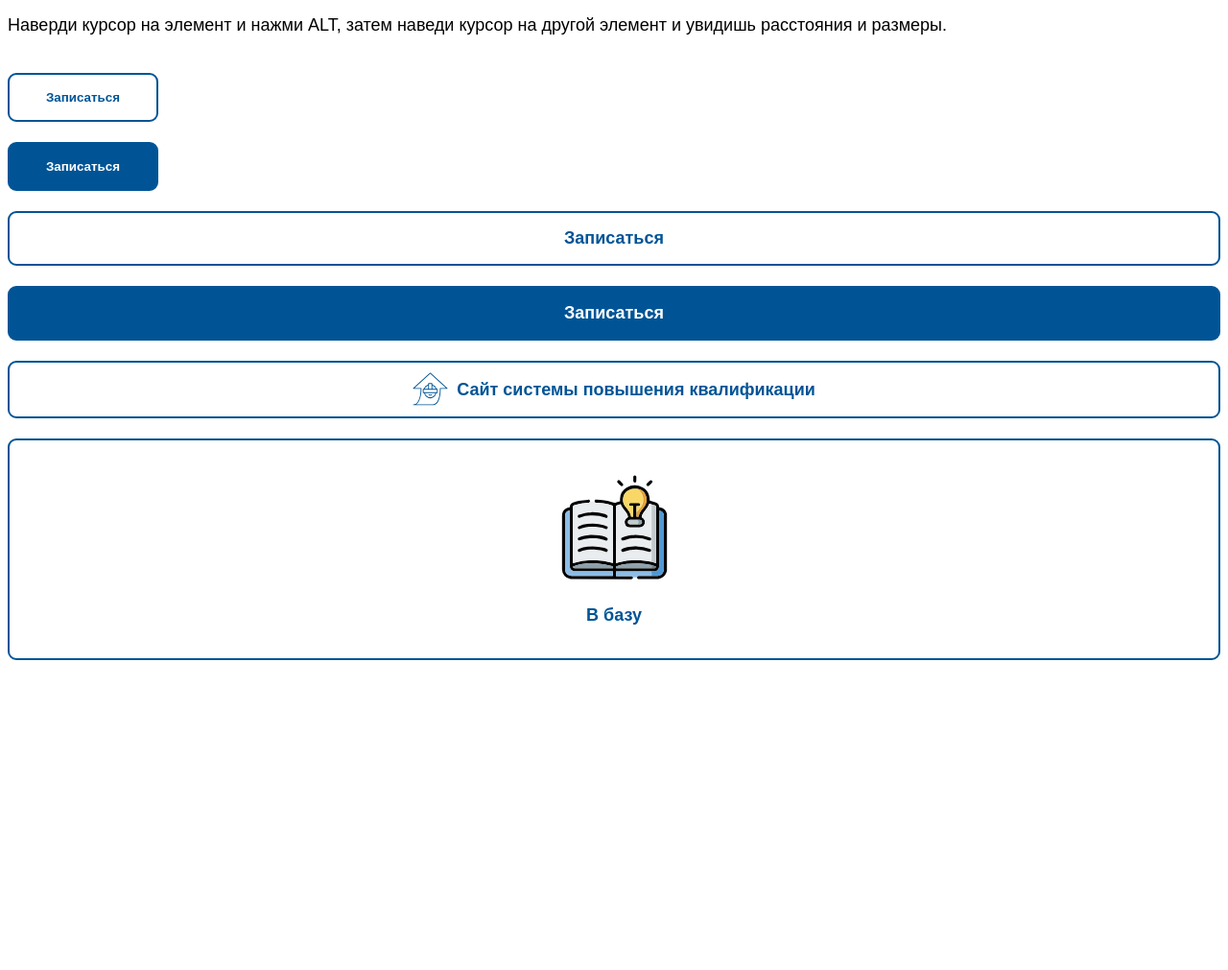
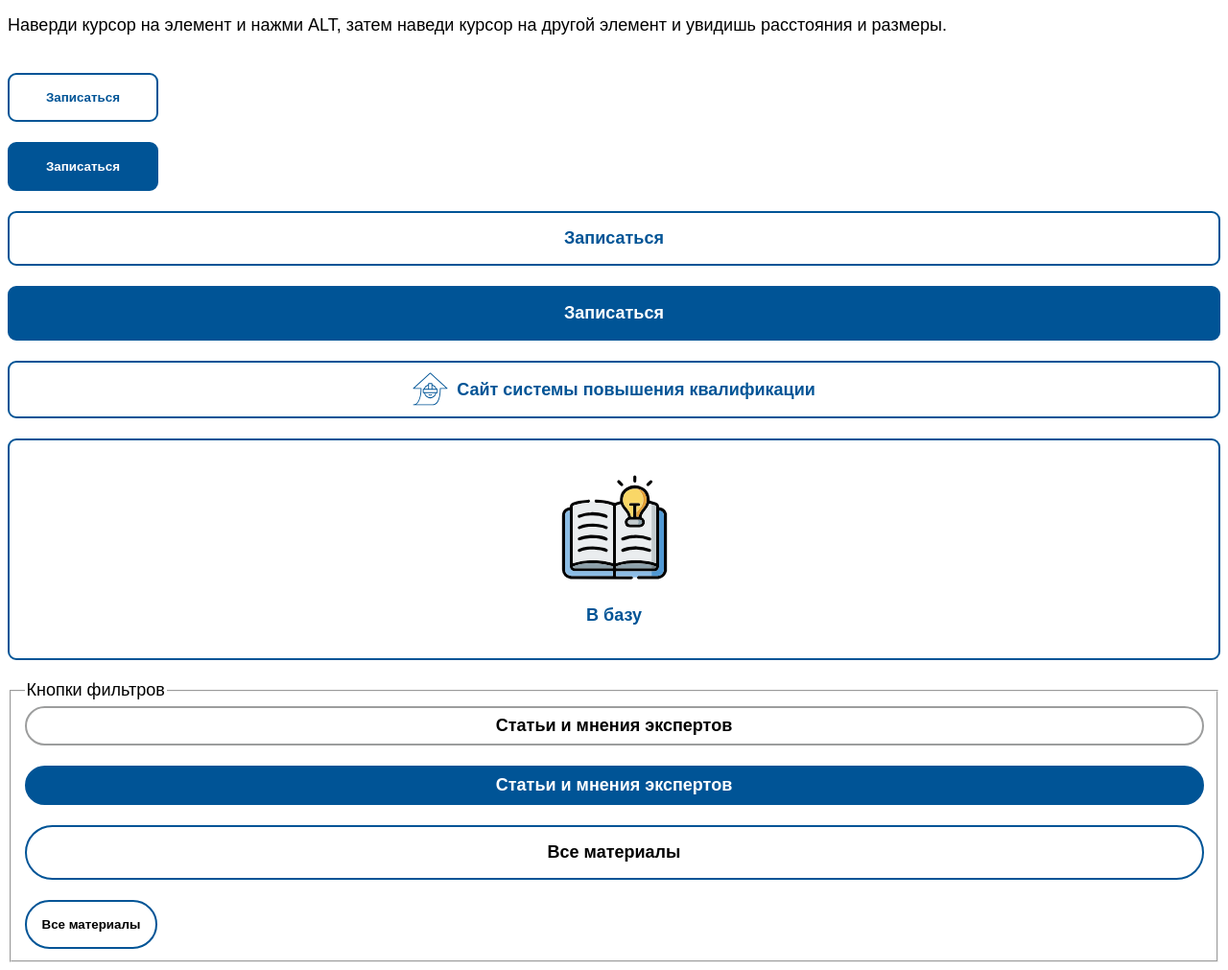
Before and after one commit to katokdoescode/rdn-vcc-components, a plain HTML site: page components/buttons.html in a window 1280 px wide. Shown: the part 69-1080 px from the top of the page at 96% size. Before the commit the page ends 800 px from the top, so only its background shows below. Drawn offline with Linux system fonts and the light colour scheme.

Commit message:
more buttons style

```diff
--- a/components/buttons.html
+++ b/components/buttons.html
@@ -39,6 +39,17 @@
 				<span>В базу</span>
 			</div>
 		</a>
+		<br>
+		<fieldset>
+			<legend>Кнопки фильтров</legend>
+			<a href="#" class="link__btn btn__white btn__filter">Статьи и мнения экспертов</a>
+			<br>
+			<a href="#" class="link__btn btn__white btn__filter filter__active">Статьи и мнения экспертов</a>
+			<br>
+			<a href="#" class="link__btn btn__white btn__filter filter__aside">Все материалы</a>
+			<br>
+			<button href="#" class="link__btn btn__white btn__filter filter__aside">Все материалы</button>
+		</fieldset>
 	</main>
 </body>
 </html>
--- a/components/css/style.css
+++ b/components/css/style.css
@@ -77,20 +77,28 @@ button, .link__btn {
 	border-color: var(--dark-blue);
 }
 
-/* .btn__white:hover, .btn__white:focus {
-	color: #ffffff;
-	background-color: var(--dark-blue);
-} */
-
 .btn__blue {
 	color: #ffffff;
 	background-color: var(--dark-blue);
 }
 
-/* .btn__blue:hover, .btn__blue:focus {
-	color: var(--dark-blue);
-	background-color: #ffffff;
-} */
+.btn__filter {
+	padding: 8px 38px;
+	border-radius: 30px;
+	color: #000000;
+	border-color: var(--light-gray);
+}
+
+.filter__active {
+	background-color: var(--dark-blue);
+	border-color: var(--dark-blue);
+	color: #ffffff;
+}
+
+.filter__aside {
+	padding: 16px;
+	border-color: var(--dark-blue);
+}
 
 .btn__icon_line {
 	padding: 10px;
@@ -149,6 +157,8 @@ button, .link__btn {
 	background-position: center;
 	background-size: contain;
 }
+
+/* WEBINAR CARD */
 
 .webinar-card {
 	display: grid;
```
